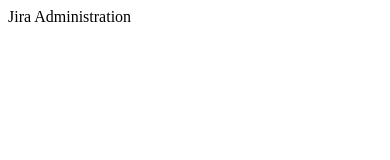
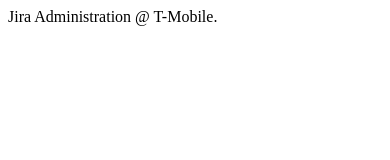
Before and after one commit to vamshisirivolu/com.bread.demo, a plain HTML site: page jira-amdin.html in a window 390 px wide. Drawn offline with Linux system fonts and the light colour scheme.

Commit message:
KSP-3
KSP-3
 second commit on t-mobile page

```diff
--- a/jira-amdin.html
+++ b/jira-amdin.html
@@ -2,7 +2,7 @@
 <head>
 <title>T-Mobile</title>
 <body>
-Jira Administration
+Jira Administration @ T-Mobile.
 </body>
 </head>
 </html>
```
